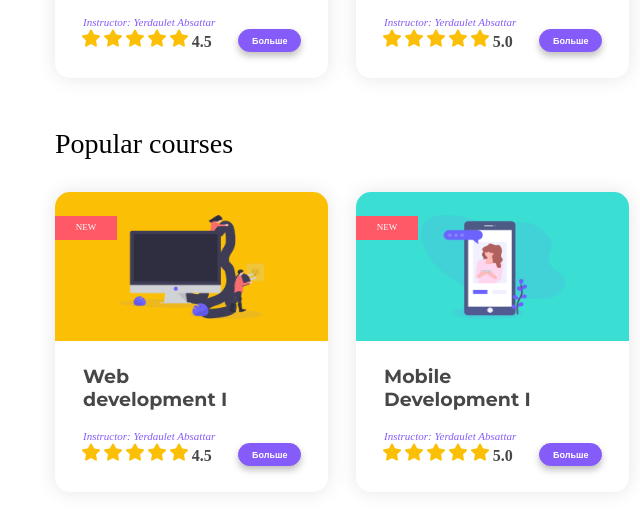
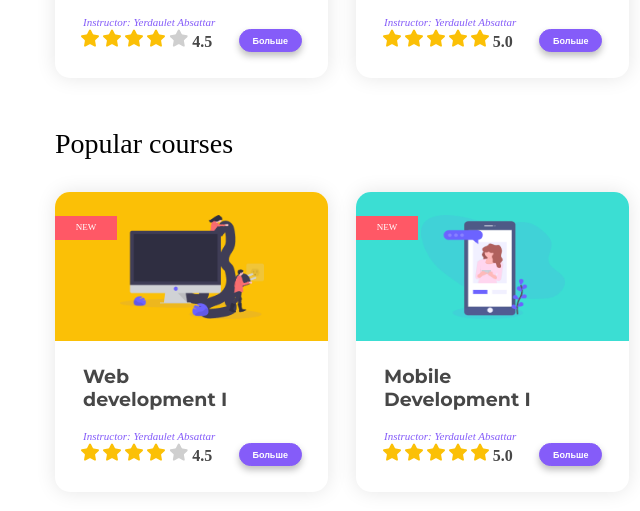
Before and after one commit to Aiz97/alphaeducation, a plain HTML site: page index.html in a window 1280 px wide. Shown: the part 3519-4030 px from the top of the page, 0-640 px from the left. Drawn offline with nearby package versions, Linux system fonts and the light colour scheme; a web font is replaced by a local one.

Commit message:
fix: fix rating

```diff
--- a/index.html
+++ b/index.html
@@ -148,7 +148,7 @@
                     </div>
                     <div class="service">
                         <svg width="100" height="100" viewBox="0 0 100 100" xmlns="http://www.w3.org/2000/svg">
-                            <path d="M56.0547 0C54.4367 0 53.125 1.31172 53.125 2.92969V44.1406C53.125 45.7586 54.4367 47.0703 56.0547 47.0703H97.0703C98.6883 47.0703 100 45.7586 100 44.1406C100 19.8975 80.3268 0 56.0547 0ZM58.9844 41.2109V5.97148C77.6594 7.40605 92.6102 22.4381 94.0303 41.2109H58.9844Z" fill="white"/>
+                            <path d="M56.0547 0C54.4367 0 53.125 1.31172 53.125 2.92969V44.1406C53.125 45.7586 54.4367 47.0703 56.0547 47.0703H97.0703C98.6883 47.0703 100 45.7586 100 44.1406C100 19.8975 80.3268 0 56.0547 0ZM58.9844 41.2109V5.97148C77.6594 7.40605 92.6102 22.4381 94.0303 41.2109H58.9844Z"/>
                             <path d="M61.4828 93.4365L47.2656 55.3307V14.8438C47.2656 13.2258 45.9539 11.9141 44.3359 11.9141C20.2102 11.9141 0 31.474 0 55.8594C0 80.0623 20.0143 100 44.3359 100C49.6437 100 54.8365 99.059 59.7697 97.2027C61.2811 96.6342 62.0475 94.9496 61.4828 93.4365ZM44.3359 94.1406C23.1199 94.1406 5.85938 76.9678 5.85938 55.8594C5.85938 35.8342 21.5535 19.3689 41.4062 17.8828V55.8594C41.4062 56.209 41.4688 56.5559 41.591 56.8836L54.9326 92.642C51.5037 93.6375 47.9516 94.1406 44.3359 94.1406Z"/>
                             <path d="M97.0702 52.9297H56.0546C55.0946 52.9297 54.1954 53.4 53.6481 54.1887C53.1005 54.9773 52.9743 55.984 53.3099 56.8836L67.712 95.485C68.2808 97.0088 69.9778 97.7713 71.4886 97.2027C88.5421 90.7869 99.9999 74.1723 99.9999 55.8594C99.9999 54.2414 98.6882 52.9297 97.0702 52.9297ZM72.1343 90.5762L60.2745 58.7695H94.0274C92.9681 72.4975 84.5331 84.7639 72.1343 90.5762Z"/>
                         </svg>
@@ -203,7 +203,7 @@
                                 <img src="./assets/icon/star.svg" alt="">
                                 <img src="./assets/icon/star.svg" alt="">
                                 <img src="./assets/icon/star.svg" alt="">
-                                <img src="./assets/icon/star.svg" alt="">
+                                <img src="./assets/icon/star-empty.svg" alt="">
                                 4.5
                             </div>
                             <button class="btn more-btn">Больше</button>
@@ -293,7 +293,7 @@
                                 <img src="./assets/icon/star.svg" alt="">
                                 <img src="./assets/icon/star.svg" alt="">
                                 <img src="./assets/icon/star.svg" alt="">
-                                <img src="./assets/icon/star.svg" alt="">
+                                <img src="./assets/icon/star-empty.svg" alt="">
                                 4.5
                             </div>
                             <button class="btn more-btn">Больше</button>
```
Also changed, not shown: assets/icon/star-empty.svg (added).
